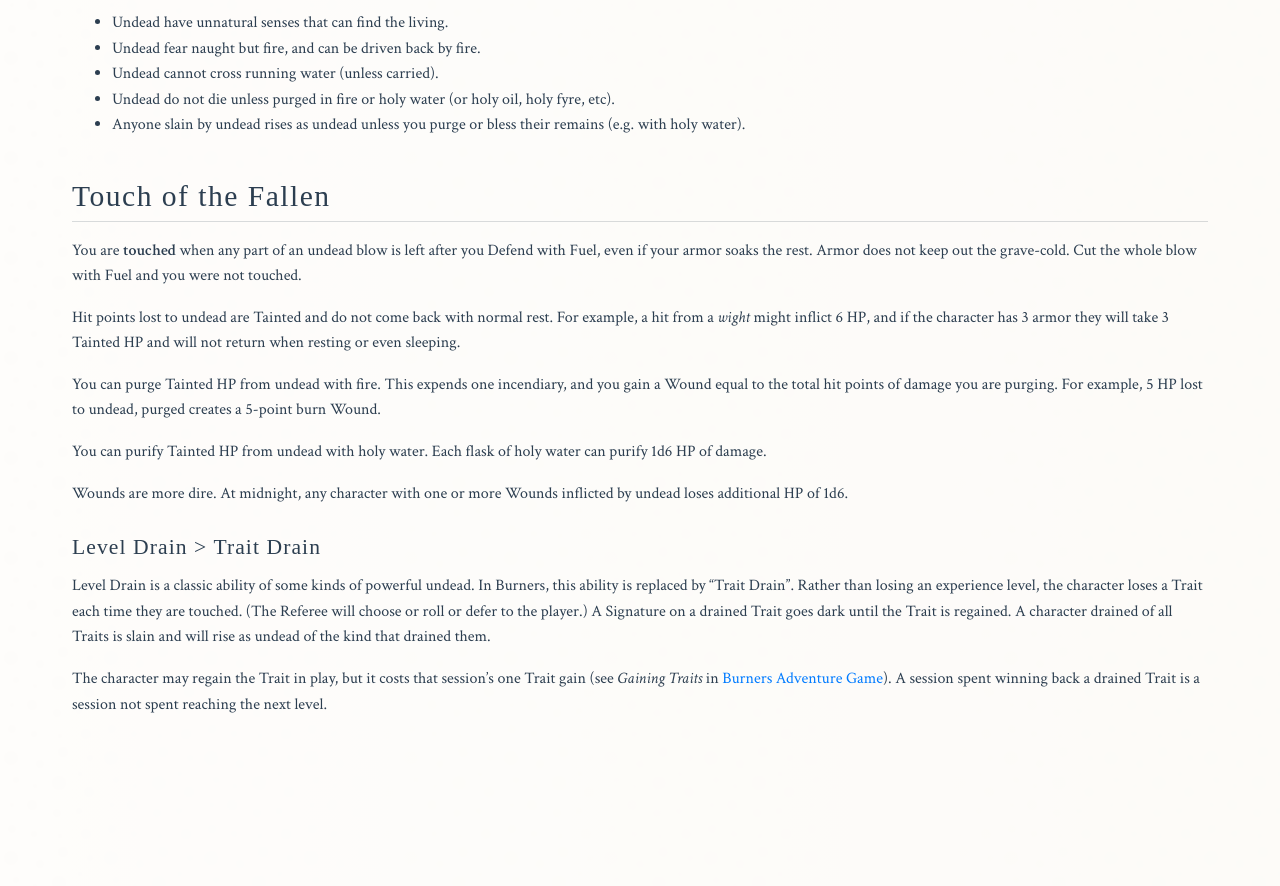
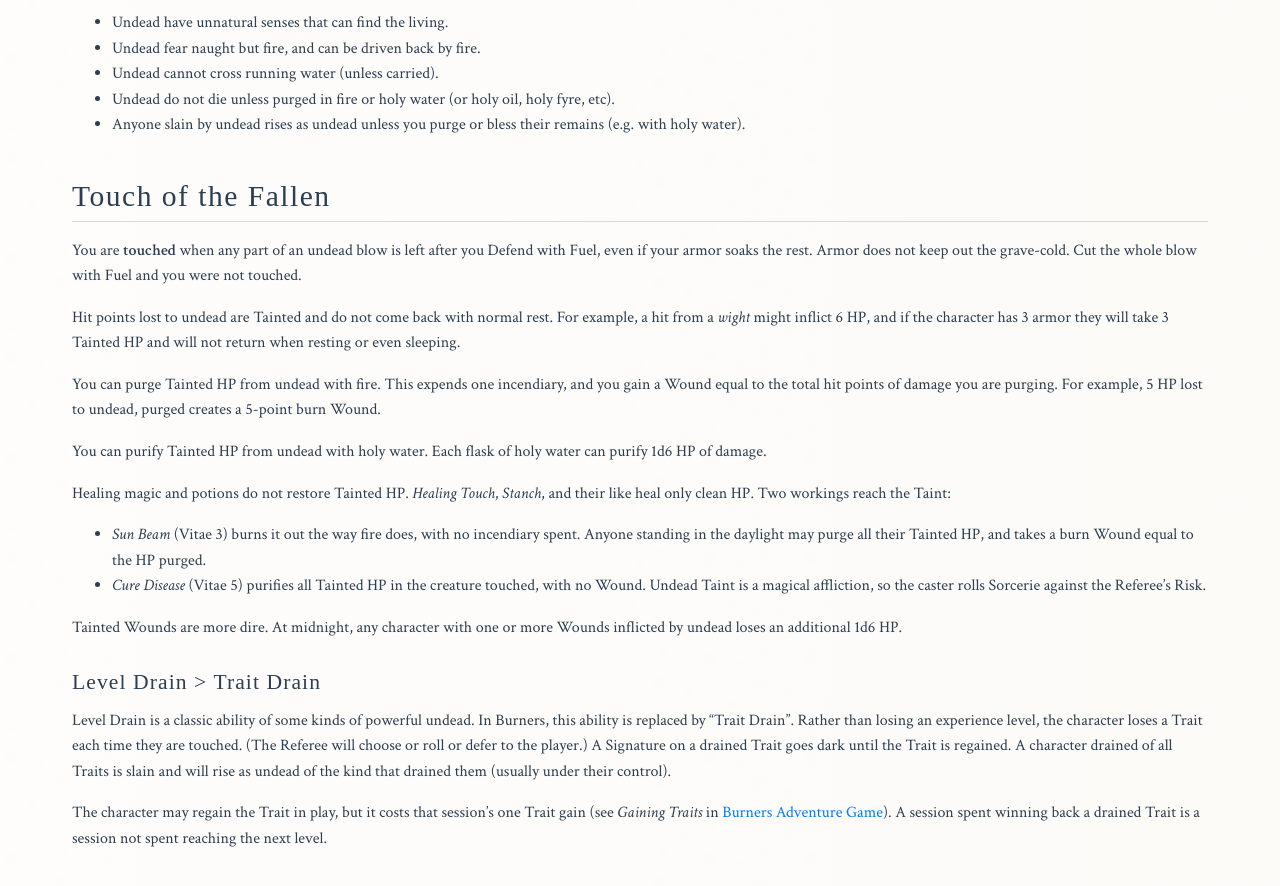
Before and after one commit to paulabrams/burners, a Jekyll site: the page built from markdown/burners-burn-undead.md, in a window 1280 px wide and 900 px high, scrolled down 1353 px. Shown: the top 886 px of the window. Built offline with Jekyll 4.4.1, drawn with Linux system fonts in a browser that asks for light colours; some web fonts are replaced; before the commit the page ends 2118 px from its top, so only the background shows below that.

Commit message:
Publish local draft: add shield return experiment and Tainted HP cures.
Co-authored-by: Cursor <cursoragent@cursor.com>

```diff
--- a/markdown/burners-burn-undead.md
+++ b/markdown/burners-burn-undead.md
@@ -53,10 +53,15 @@ You can purge Tainted HP from undead with fire. This expends one incendiary, and
 
 You can purify Tainted HP from undead with holy water. Each flask of holy water can purify 1d6 HP of damage.
 
-Wounds are more dire. At midnight, any character with one or more Wounds inflicted by undead loses additional HP of 1d6.
+Healing magic and potions do not restore Tainted HP. *Healing Touch*, *Stanch*, and their like heal only clean HP. Two workings reach the Taint:
+
+- *Sun Beam* (Vitae 3) burns it out the way fire does, with no incendiary spent. Anyone standing in the daylight may purge all their Tainted HP, and takes a burn Wound equal to the HP purged.
+- *Cure Disease* (Vitae 5) purifies all Tainted HP in the creature touched, with no Wound. Undead Taint is a magical affliction, so the caster rolls Sorcerie against the Referee's Risk.
+
+Tainted Wounds are more dire. At midnight, any character with one or more Wounds inflicted by undead loses an additional 1d6 HP.
 
 ### Level Drain > Trait Drain
 
-Level Drain is a classic ability of some kinds of powerful undead. In Burners, this ability is replaced by "Trait Drain". Rather than losing an experience level, the character loses a Trait each time they are touched. (The Referee will choose or roll or defer to the player.) A Signature on a drained Trait goes dark until the Trait is regained. A character drained of all Traits is slain and will rise as undead of the kind that drained them.
+Level Drain is a classic ability of some kinds of powerful undead. In Burners, this ability is replaced by "Trait Drain". Rather than losing an experience level, the character loses a Trait each time they are touched. (The Referee will choose or roll or defer to the player.) A Signature on a drained Trait goes dark until the Trait is regained. A character drained of all Traits is slain and will rise as undead of the kind that drained them (usually under their control).
 
 The character may regain the Trait in play, but it costs that session's one Trait gain (see *Gaining Traits* in [[Burners Adventure Game]]). A session spent winning back a drained Trait is a session not spent reaching the next level.
```
Also changed, not shown: experiments/burners-defend-caps.md (+5 -0 lines), experiments/burners-shield-return.md (added, +79 -0 lines).
